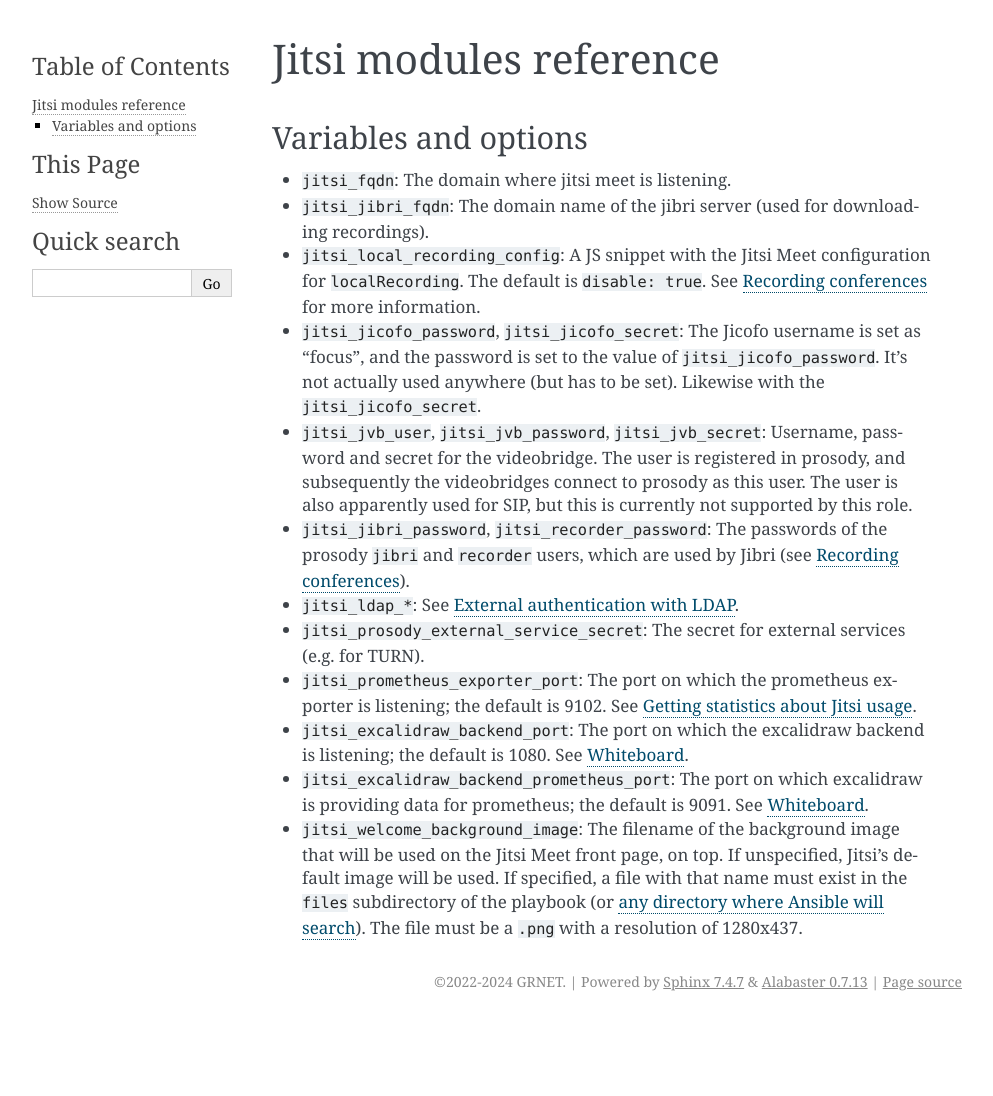
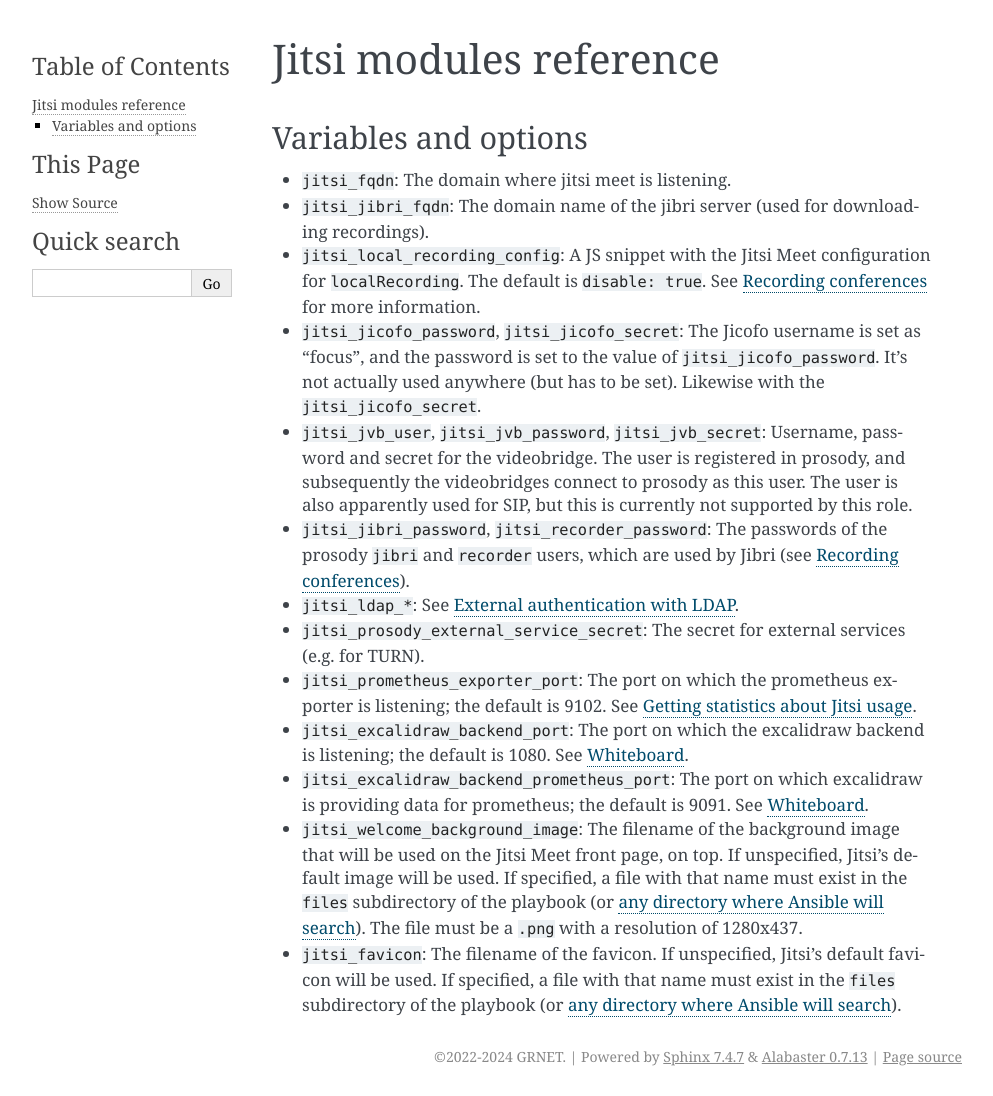
Before and after one commit to grnet/team-collaboration-toolkit, a Sphinx documentation site: the page built from docs/jitsi/reference.rst, in a window 1280 px wide. Shown: the whole page, without its empty margins (148-1141 px from the left). Built offline with Sphinx 7.4.7, drawn with Linux system fonts in a browser that asks for light colours; before the commit the page ends 1021 px from its top, so only the background shows below that.

Commit message:
Make Jitsi favicon customizable

```diff
--- a/docs/jitsi/reference.rst
+++ b/docs/jitsi/reference.rst
@@ -43,5 +43,9 @@ Variables and options
   with that name must exist in the ``files`` subdirectory of the
   playbook (or `any directory where Ansible will search`_). The file
   must be a ``.png`` with a resolution of 1280x437.
+- ``jitsi_favicon``: The filename of the favicon. If unspecified,
+  Jitsi's default favicon will be used. If specified, a file
+  with that name must exist in the ``files`` subdirectory of the
+  playbook (or `any directory where Ansible will search`_).
 
 .. _any directory where Ansible will search: https://docs.ansible.com/ansible/latest/playbook_guide/playbook_pathing.html#resolving-local-relative-paths
```
Also changed, not shown: 1 other file.
